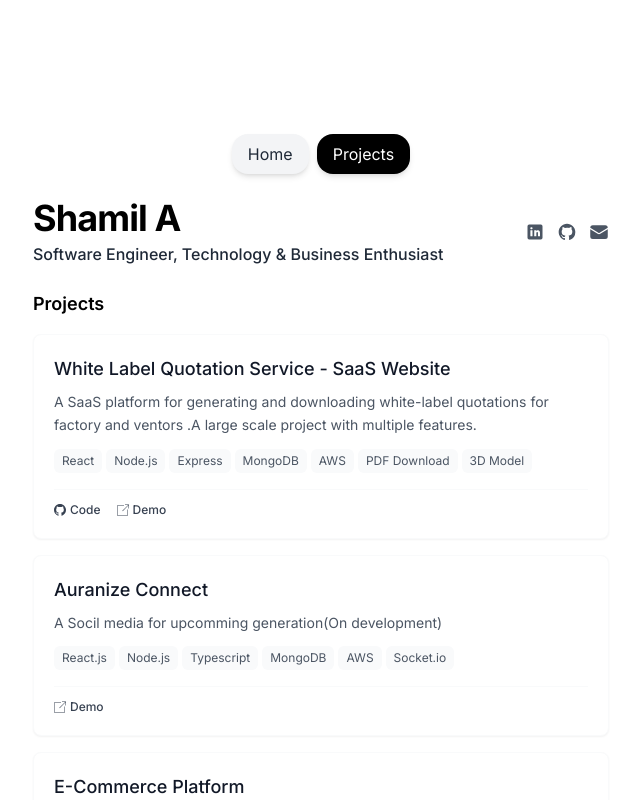
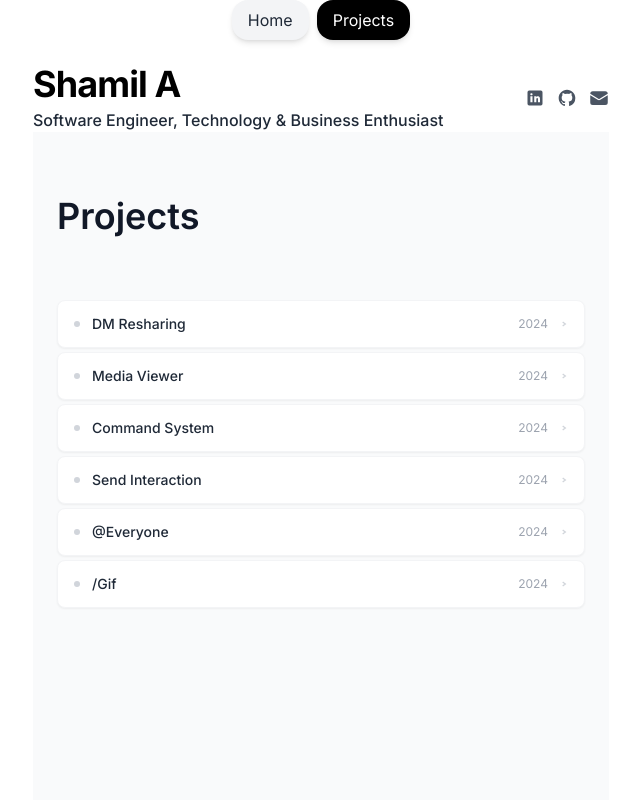
Before and after one commit to Shaamiilll/Shamil-Nextjs-Portfolio, a Next.js app: page / in a window 1280 px wide. Both pictures are taken after a click on the button "Projects". Shown: the top 800 px of the page, without its empty margins (319-959 px from the left). Built offline with nearby package versions, Linux system fonts and the light colour scheme.

Commit message:
UPDATE : Updated the Projects ui

```diff
--- a/src/components/ProjectsPage.tsx
+++ b/src/components/ProjectsPage.tsx
@@ -1,86 +1,321 @@
-// File: components/ProjectsPage.js
-import React from "react";
-import { motion } from "framer-motion";
-import ProjectCard from "./ProjectCard";
+import React, { useState } from "react";
 
-const ProjectsPage = () => {
-  const projects = [
+// Define the project interface
+interface Project {
+  id: string;
+  title: string;
+  description: string;
+  technologies: string[];
+  sourceCode?: string;
+  liveLink?: string;
+  image?: string;
+  year: string;
+  category: string;
+}
+
+// Define the props interface
+interface ProjectCardProps {
+  project: Project;
+  delay: number;
+}
+
+const ProjectCard: React.FC<ProjectCardProps> = ({ project, delay }) => {
+  const [isExpanded, setIsExpanded] = useState(false);
+  const [isHovered, setIsHovered] = useState(false);
+
+  return (
+    <>
+      <div
+        className={`
+          relative transition-all duration-500 ease-out cursor-pointer
+          ${isExpanded ? 'fixed inset-4 z-50' : 'mb-1'}
+        `}
+        style={{
+          animationDelay: `${delay}ms`,
+          animation: 'slideUp 0.6s ease-out forwards',
+          opacity: 0,
+          transform: 'translateY(20px)'
+        }}
+        onMouseEnter={() => setIsHovered(true)}
+        onMouseLeave={() => setIsHovered(false)}
+        onClick={() => setIsExpanded(!isExpanded)}
+      >
+        <div
+          className={`
+            bg-white transition-all duration-500 ease-out overflow-hidden
+            ${isExpanded
+              ? 'rounded-2xl shadow-2xl h-full'
+              : 'rounded-lg shadow-sm hover:shadow-md border border-gray-100 h-12'
+            }
+          `}
+          style={{
+            backgroundColor: isHovered && !isExpanded ? '#fafafa' : '#ffffff',
+          }}
+        >
+          {/* Collapsed State */}
+          {!isExpanded && (
+            <div className="flex items-center justify-between h-full px-4 group">
+              <div className="flex items-center space-x-3">
+                <div
+                  className="w-1.5 h-1.5 rounded-full transition-all duration-300"
+                  style={{
+                    backgroundColor: isHovered ? '#6b7280' : '#d1d5db'
+                  }}
+                />
+                <h3
+                  className="text-gray-800 font-medium text-sm transition-all duration-300"
+                  style={{
+                    transform: isHovered ? 'translateX(2px)' : 'translateX(0)'
+                  }}
+                >
+                  {project.title}
+                </h3>
+              </div>
+
+              <div className="flex items-center space-x-3">
+                <span className="text-gray-400 text-xs">{project.year}</span>
+                <div
+                  className="text-gray-300 transition-all duration-300"
+                  style={{
+                    transform: isHovered ? 'rotate(90deg)' : 'rotate(0deg)'
+                  }}
+                >
+                  <svg width="8" height="8" viewBox="0 0 12 12" fill="none" stroke="currentColor" strokeWidth="2">
+                    <path d="M4 3L8 6L4 9" />
+                  </svg>
+                </div>
+              </div>
+            </div>
+          )}
+
+          {/* Expanded State */}
+          {isExpanded && (
+            <div
+              className="p-8 h-full flex flex-col overflow-y-auto opacity-0"
+              style={{
+                animation: 'fadeInUp 0.4s ease-out 0.1s forwards'
+              }}
+            >
+              {/* Header */}
+              <div className="flex items-start justify-between mb-8">
+                <div>
+                  <h2 className="text-gray-900 font-semibold text-2xl mb-2">{project.title}</h2>
+                  <p className="text-gray-400 text-sm">{project.category} • {project.year}</p>
+                </div>
+
+                <button
+                  onClick={(e) => {
+                    e.stopPropagation();
+                    setIsExpanded(false);
+                  }}
+                  className="text-gray-300 hover:text-gray-500 transition-all duration-200 hover:rotate-90 p-2"
+                >
+                  <svg width="16" height="16" viewBox="0 0 20 20" fill="none" stroke="currentColor" strokeWidth="2">
+                    <path d="M5 5L15 15M15 5L5 15" />
+                  </svg>
+                </button>
+              </div>
+
+              {/* Content */}
+              <div className="flex-1 grid grid-cols-1 lg:grid-cols-2 gap-8">
+                {/* Left Column - Image */}
+                <div className="space-y-6">
+                  {project.image ? (
+                    <img
+                      src={project.image}
+                      alt={project.title}
+                      className="w-full rounded-xl object-cover aspect-video bg-gray-50 transition-transform duration-300 hover:scale-[1.02]"
+                    />
+                  ) : (
+                    <div className="rounded-xl aspect-video flex items-center justify-center bg-gray-50 text-gray-300 text-sm">
+                      No preview available
+                    </div>
+                  )}
+
+                  {/* Technologies */}
+                  <div className="flex flex-wrap gap-2">
+                    {project.technologies.map((tech, index) => (
+                      <span
+                        key={index}
+                        className="px-3 py-1 bg-gray-50 text-gray-500 text-xs rounded-full font-medium hover:bg-gray-100 transition-colors duration-200"
+                        style={{
+                          animationDelay: `${index * 50}ms`,
+                          animation: 'fadeIn 0.3s ease-out forwards',
+                          opacity: 0
+                        }}
+                      >
+                        {tech}
+                      </span>
+                    ))}
+                  </div>
+                </div>
+
+                {/* Right Column - Details */}
+                <div className="space-y-6">
+                  <p className="text-gray-600 text-sm leading-relaxed">
+                    {project.description}
+                  </p>
+
+                  {/* Action Buttons */}
+                  <div className="space-y-3 pt-4">
+                    {project.liveLink && (
+                      <a
+                        href={project.liveLink}
+                        target="_blank"
+                        rel="noopener noreferrer"
+                        onClick={(e) => e.stopPropagation()}
+                        className="block w-full bg-gray-900 text-white font-medium py-3 px-6 rounded-xl text-sm text-center hover:bg-gray-800 transition-all duration-200 hover:scale-[1.02] active:scale-[0.98]"
+                      >
+                        View Live Demo
+                      </a>
+                    )}
+
+                    {project.sourceCode && (
+                      <a
+                        href={project.sourceCode}
+                        target="_blank"
+                        rel="noopener noreferrer"
+                        onClick={(e) => e.stopPropagation()}
+                        className="block w-full border border-gray-200 text-gray-700 font-medium py-3 px-6 rounded-xl text-sm text-center hover:bg-gray-50 hover:border-gray-300 transition-all duration-200 hover:scale-[1.02] active:scale-[0.98]"
+                      >
+                        View Source Code
+                      </a>
+                    )}
+                  </div>
+                </div>
+              </div>
+            </div>
+          )}
+        </div>
+      </div>
+
+      {/* Backdrop */}
+      {isExpanded && (
+        <div
+          className="fixed inset-0 bg-black z-40 cursor-pointer"
+          style={{
+            animation: 'fadeIn 0.3s ease-out forwards',
+            opacity: 0,
+            backgroundColor: 'rgba(0, 0, 0, 0.4)'
+          }}
+          onClick={() => setIsExpanded(false)}
+        />
+      )}
+
+      <style jsx>{`
+        @keyframes slideUp {
+          to {
+            opacity: 1;
+            transform: translateY(0);
+          }
+        }
+
+        @keyframes fadeIn {
+          to {
+            opacity: 1;
+          }
+        }
+
+        @keyframes fadeInUp {
+          to {
+            opacity: 1;
+            transform: translateY(0);
+          }
+        }
+      `}</style>
+    </>
+  );
+};
+
+// Main component
+const SmoothProjectShowcase: React.FC = () => {
+  const projects: Project[] = [
     {
-      title: "White Label Quotation Service - SaaS Website",
-      description: "A SaaS platform for generating and downloading white-label quotations for factory and ventors .A large scale project with multiple features.",
-      sourceCode: "https://github.com/quotely-co/client",
-      liveLink: "https://quotely.shop",
-      technologies: ["React", "Node.js", "Express", "MongoDB", "AWS", "PDF Download" ,"3D Model"]
+      id: "1",
+      title: "DM Resharing",
+      description: "A secure direct message resharing system with end-to-end encryption and advanced privacy controls. Built for seamless communication across multiple platforms with real-time synchronization.",
+      technologies: ["React", "Node.js", "Socket.io", "Encryption"],
+      year: "2024",
+      category: "Communication",
+      sourceCode: "https://github.com/example/dm-resharing",
+      liveLink: "https://demo.com/dm-resharing",
+      image: "https://images.unsplash.com/photo-1611224923853-80b023f02d71?w=600&h=400&fit=crop"
     },
     {
-      title: "Auranize Connect",
-      description: "A Socil media for upcomming generation(On development)",
-      // sourceCode: "https://github.com/quotely-co/client",
-      liveLink: "https://auranize.com",
-      technologies: ["React.js", "Node.js", "Typescript", "MongoDB", "AWS", "Socket.io" ]
+      id: "2",
+      title: "Media Viewer",
+      description: "Advanced media viewer with support for multiple formats, real-time editing capabilities, and cloud synchronization features. Optimized for performance and user experience.",
+      technologies: ["Vue.js", "WebGL", "FFmpeg", "AWS"],
+      year: "2024",
+      category: "Media",
+      sourceCode: "https://github.com/example/media-viewer",
+      image: "https://images.unsplash.com/photo-1551288049-bebda4e38f71?w=600&h=400&fit=crop"
     },
     {
-      title: "E-Commerce Platform",
-      description: "A full-stack e-commerce application with MERN stack with admin role and payment gateway integration.",
-      sourceCode: "https://github.com/watchlab-co/client",
-      liveLink: "https://www.watchlab.in/",
-      technologies: ["MongoDB", "Express", "React", "Node.js"]
+      id: "3",
+      title: "Command System",
+      description: "Powerful command-line interface system with intelligent autocomplete, plugin architecture, and customizable workflows. Designed for developer productivity.",
+      technologies: ["TypeScript", "Electron", "CLI", "Plugins"],
+      year: "2024",
+      category: "Developer Tools",
+      liveLink: "https://demo.com/command-system",
+      image: "https://images.unsplash.com/photo-1629654297299-c8506221ca97?w=600&h=400&fit=crop"
     },
     {
-      title: "AI Job Platform",
-      description: "An AI-powered job platform that lets users upload their resume and intelligently fetches relevant jobs from the internet using NLP. Built with modern tech stack and scalable microservices.",
-      sourceCode: "https://github.com/Shaamiilll/Jobsforce",
-      liveLink: "https://shamil-jobforce.vercel.app/",
-      technologies: ["AI", "NLP", "Python", "FastAPI", "Node.js", "React.js", "AWS"],
+      id: "4",
+      title: "Send Interaction",
+      description: "Real-time interaction platform enabling seamless communication with gesture recognition and voice commands. Built for modern collaborative workflows.",
+      technologies: ["React Native", "WebRTC", "ML Kit", "Firebase"],
+      year: "2024",
+      category: "Mobile",
+      sourceCode: "https://github.com/example/send-interaction",
+      image: "https://images.unsplash.com/photo-1563986768609-322da13575f3?w=600&h=400&fit=crop"
     },
     {
-      title: "Infinity ecommerce application",
-      description: "An e-commerce application for gadgets with Razorpay integration. & admin role",
-      sourceCode: "https://github.com/Shaamiilll/Infinity-Ecommerce",
-      technologies: ["Node.js", "AWS", "EJS", "MongoDB", "Razorpay", "Express"]
+      id: "5",
+      title: "@Everyone",
+      description: "Collaborative workspace platform with advanced notification system and team management features. Streamlines communication for distributed teams.",
+      technologies: ["Next.js", "GraphQL", "PostgreSQL", "Redis"],
+      year: "2024",
+      category: "Collaboration",
+      liveLink: "https://demo.com/everyone",
+      image: "https://images.unsplash.com/photo-1552664730-d307ca884978?w=600&h=400&fit=crop"
     },
     {
-      title: "Skill Up - E-Learning Platform",
-      description: "An online learning platform with authentication and payment gateway integration for student and instructor roles.",
-      sourceCode: "https://github.com/Shaamiilll/Skillup-E-learning",
-      technologies: ["TypeScript", "Node.js", "React", "MongoDB", "Express", "OAuth", "AWS", "Payment Gateway"]
-    },
-    {
-      title: "Portfolio Website",
-      description: "A personal portfolio website built with Next.js and Tailwind CSS.",
-      liveLink: "https://shamil-amiyan.vercel.app/",
-      technologies: ["Next.js", "Tailwind"]
-    },
+      id: "6",
+      title: "/Gif",
+      description: "High-performance GIF creation and optimization tool with batch processing and custom compression algorithms. Perfect for content creators.",
+      technologies: ["Python", "OpenCV", "FastAPI", "Docker"],
+      year: "2024",
+      category: "Media Processing",
+      sourceCode: "https://github.com/example/gif-processor"
+    }
   ];
 
   return (
-    <motion.div
-      initial={{ opacity: 0 }}
-      animate={{ opacity: 1 }}
-      exit={{ opacity: 0 }}
-      transition={{ duration: 0.3 }}
-      className="absolute w-full mt-6 mb-8"
-    >
-      <motion.h2
-        initial={{ opacity: 0, y: 10 }}
-        animate={{ opacity: 1, y: 0 }}
-        transition={{ delay: 0.1, duration: 0.4 }}
-        className="font-semibold text-base sm:text-lg mb-4"
+    <div className="min-h-screen bg-gray-50">
+      <div className="max-w-3xl mx-auto px-6 py-16">
+        <h1
+          className="text-4xl font-semibold text-gray-900 mb-16 opacity-0"
+          style={{
+            animation: 'slideUp 0.8s ease-out 0.2s forwards'
+          }}
         >
           Projects
-      </motion.h2>
+        </h1>
 
-      <div className="space-y-4">
+        <div>
           {projects.map((project, index) => (
             <ProjectCard
-            key={index}
+              key={project.id}
               project={project}
-            delay={0.2 + (index * 0.1)}
+              delay={400 + index * 100}
             />
           ))}
         </div>
-    </motion.div>
+      </div>
+    </div>
   );
 };
 
-export default ProjectsPage;
+export default SmoothProjectShowcase;
--- a/src/components/sections/AboutSection.tsx
+++ b/src/components/sections/AboutSection.tsx
@@ -9,7 +9,7 @@ const AboutSection = () => {
     {
       text: "Professional Experience",
       link: "https://www.linkedin.com/in/shamilamiyan/details/experience/",
-      linkText: "View on LinkedIn"
+      linkText: "Show More"
     },
 
     "Strong focus on building elegant, responsive, and user-centric interfaces",
```
Lines whose indentation alone changed are shown as unchanged.
